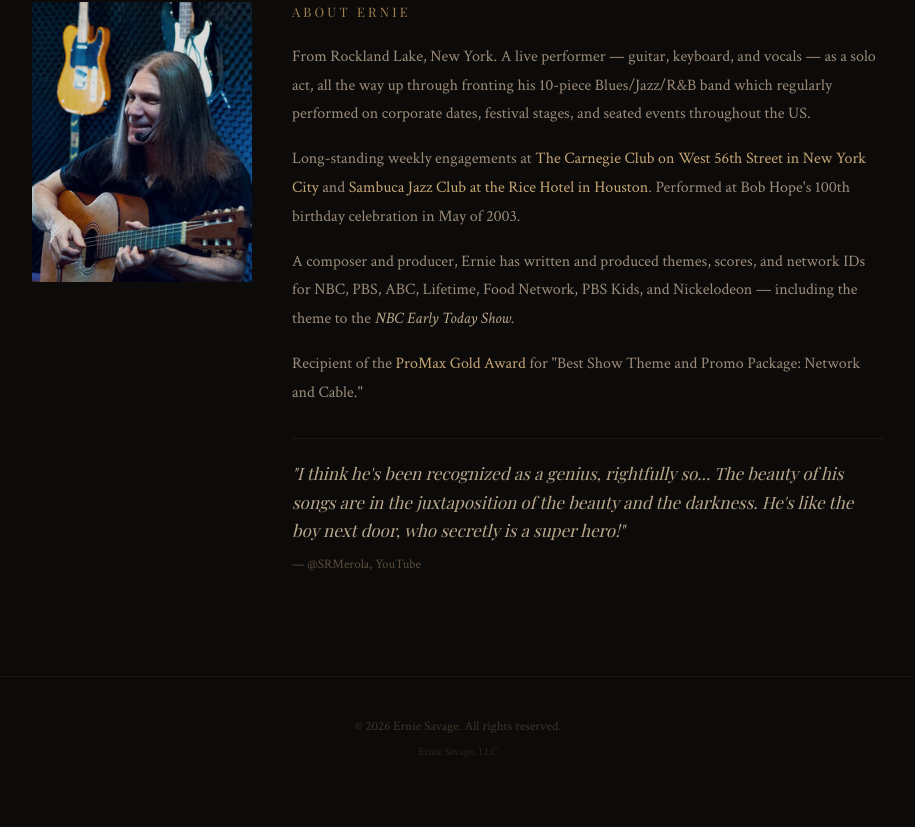
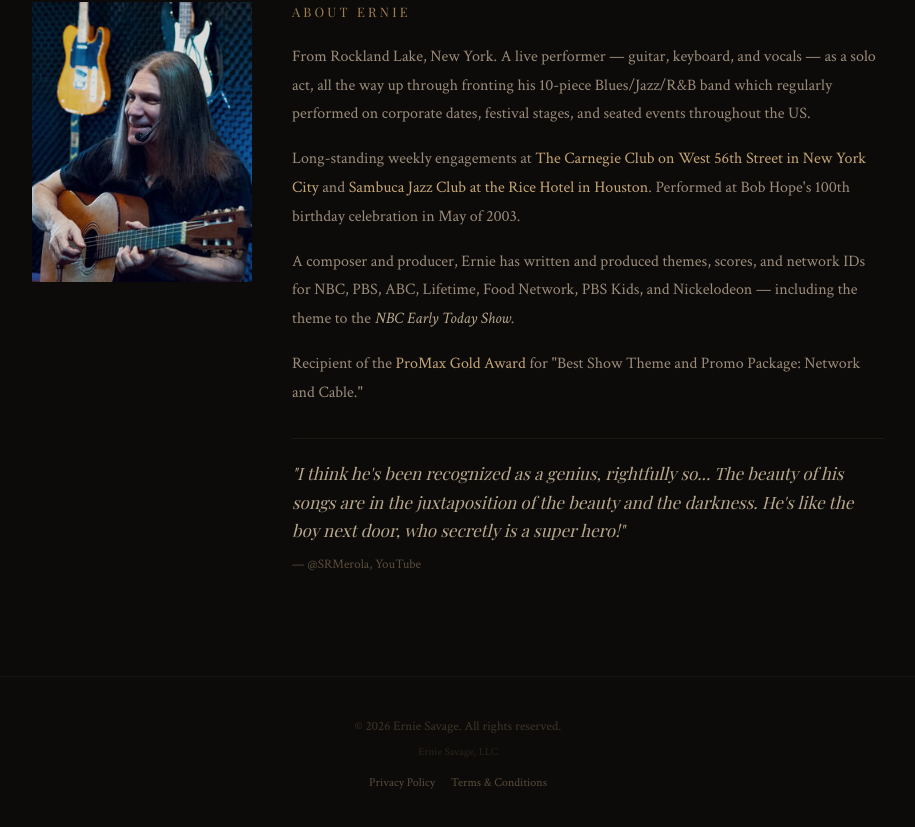
Before and after one commit to erniesavage/ernie-savage-booking, a Next.js app: page / in a window 1280 px wide. Shown: the part 1930-2757 px from the top of the page, without its empty margins (182-1097 px from the left). Before the commit the page ends 2731 px from the top, so only its background shows below. Built offline with nearby package versions, Linux system fonts and the light colour scheme; a web font is replaced by a local one.

Commit message:
Add privacy and terms links to footer

```diff
--- a/src/app/layout.tsx
+++ b/src/app/layout.tsx
@@ -50,6 +50,10 @@ export default function RootLayout({ children }: { children: React.ReactNode })
         <footer>
           <p className="footer-copy">© 2026 Ernie Savage. All rights reserved.</p>
           <p className="footer-company">Ernie Savage, LLC</p>
+          <p style={{ marginTop: '12px', fontSize: '12px' }}>
+            <Link href="/privacy" style={{ color: '#5a4d3d', textDecoration: 'none', marginRight: '16px' }}>Privacy Policy</Link>
+            <Link href="/terms" style={{ color: '#5a4d3d', textDecoration: 'none' }}>Terms &amp; Conditions</Link>
+          </p>
         </footer>
       </body>
     </html>
```
